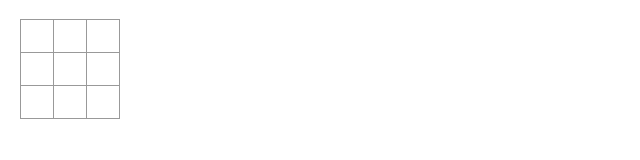
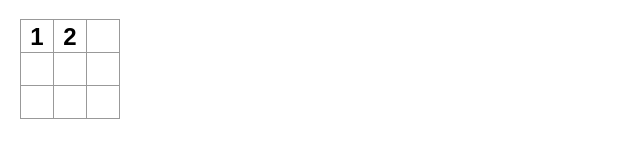
Before and after one commit to wllcrre/react-tic-tac-toe, a React app: page / in a window 1280 px wide. Shown: the top 160 px of the page, without its empty margins (0-640 px from the left). Built offline with nearby package versions, Linux system fonts and the light colour scheme; the HTML template or start-up script is replaced by a standard one.

Commit message:
pass data by Prob into Square

```diff
--- a/src/App.js
+++ b/src/App.js
@@ -3,12 +3,12 @@ import React from "react";
 
 
 
-function Square() {
-  const [value,setValue] = useState(null);
+function Square({value}) {
+  // const [value,setValue] = useState(null);
 
   function onSquareClick(){
     console.log('click');
-    setValue('X');
+    // setValue('X');
   }
 
   return (
@@ -22,8 +22,8 @@ export default function Board() {
   return (
     <div className="game-board">
       <div className='board-row'>
-        <Square />
-        <Square />
+        <Square value={1}/>
+        <Square value={2}/>
         <Square />
       </div>
       <div className='board-row'>
```
